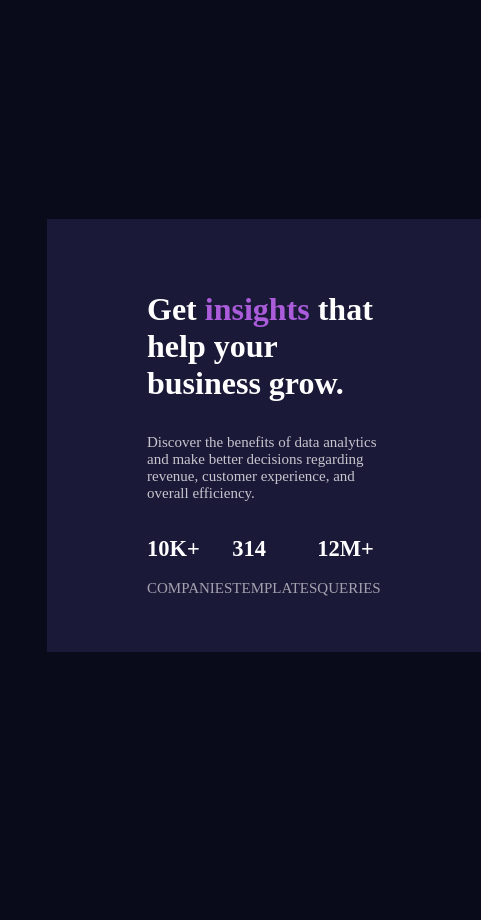
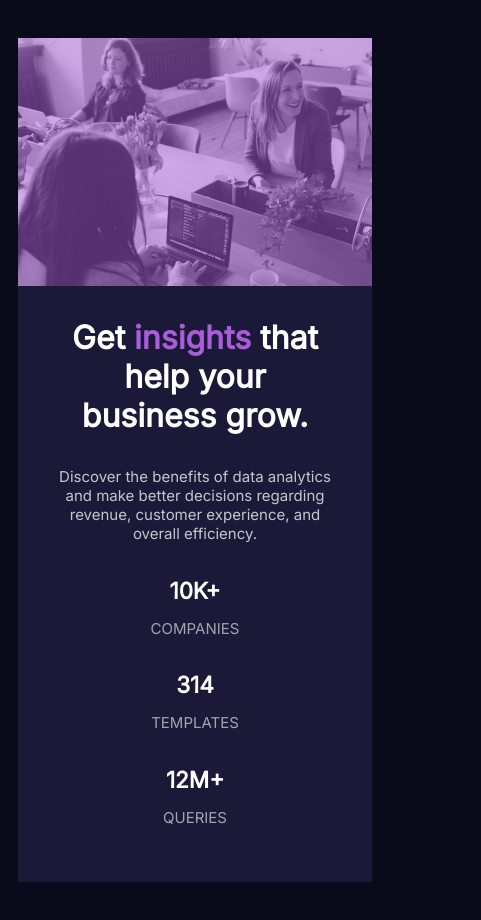
Before and after one commit to jcsmileyjr/stats-preview-card-component, a plain HTML site: page index.html in a window 390 px wide. Shown: the whole page, 481 px wide, since content can reach past the window. Before the commit the page ends 860 px from the top, so only its background shows below. Drawn offline with Linux system fonts and the light colour scheme.

Commit message:
Updated mobile sytles

```diff
--- a/index.html
+++ b/index.html
@@ -5,12 +5,16 @@
     <meta name="viewport" content="width=device-width, initial-scale=1.0">
 
     <link rel="icon" type="image/png" sizes="32x32" href="./images/favicon-32x32.png">
+    <link rel="preconnect" href="https://fonts.googleapis.com">
+    <link rel="preconnect" href="https://fonts.gstatic.com" crossorigin>
+    <link href="https://fonts.googleapis.com/css2?family=Inter:wght@402&display=swap" rel="stylesheet">
 
     <title>Frontend Mentor | Stats preview card component</title>
     <style>
       body {
         background-color: hsl(233, 47%, 7%);
         font-size: 15px;
+        font-family: 'Inter', sans-serif;
       }
       main {
         height: 100vh;
@@ -21,7 +25,7 @@
       }
       article{
         flex: 1;
-      height: 50vh;
+        height: 35vh;
         max-width: 80vw;
       }
       .parent {
@@ -82,8 +86,46 @@
       }
 
       @media only screen and (max-width: 1300px) {
-      .image {
+        .shade {
           background-image: url('./images/image-header-mobile.jpg');
+        }
+        article{
+          flex: 1;
+          height: 100vh;
+          max-width: 95vw;
+        }
+        .parent {
+          display: grid;
+          grid-template-columns: repeat(1, 1fr);
+          grid-template-rows: 1fr .4fr .5fr;
+          grid-column-gap: 0px;
+          grid-row-gap: 0px;
+          grid-template-areas:
+            "image"
+            "message"
+            "information";
+          color: white;
+        }
+        .message {
+          padding: 0px 35px;
+          text-align: center;
+        }
+        .information {
+          display: flex;
+          flex-direction: column;
+          align-items: center;
+        }
+        .information__compaines {
+          display: flex;
+          flex-direction: column;
+          align-items: center;
+        }
+        .information__compaines--content{
+          margin-bottom: 0;
+        }
+        main {
+          width: initial;
+          padding: 30px 10px;
         }
       }
 
@@ -116,15 +158,5 @@
         </section>
       </article>
     </main>
-
-
-
-
-
-
-
-
-
-
   </body>
 </html>
```
Lines whose indentation alone changed are shown as unchanged.
